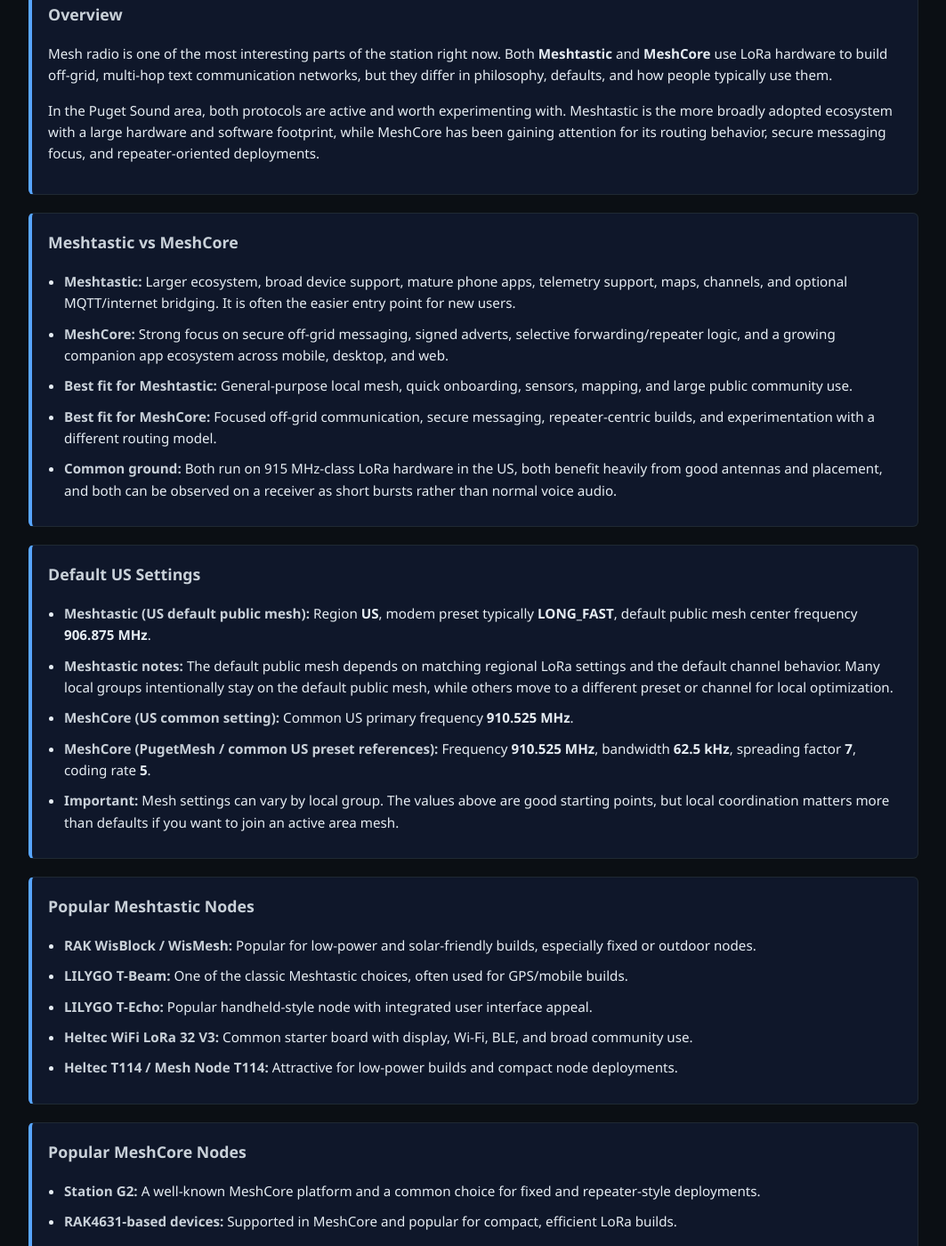
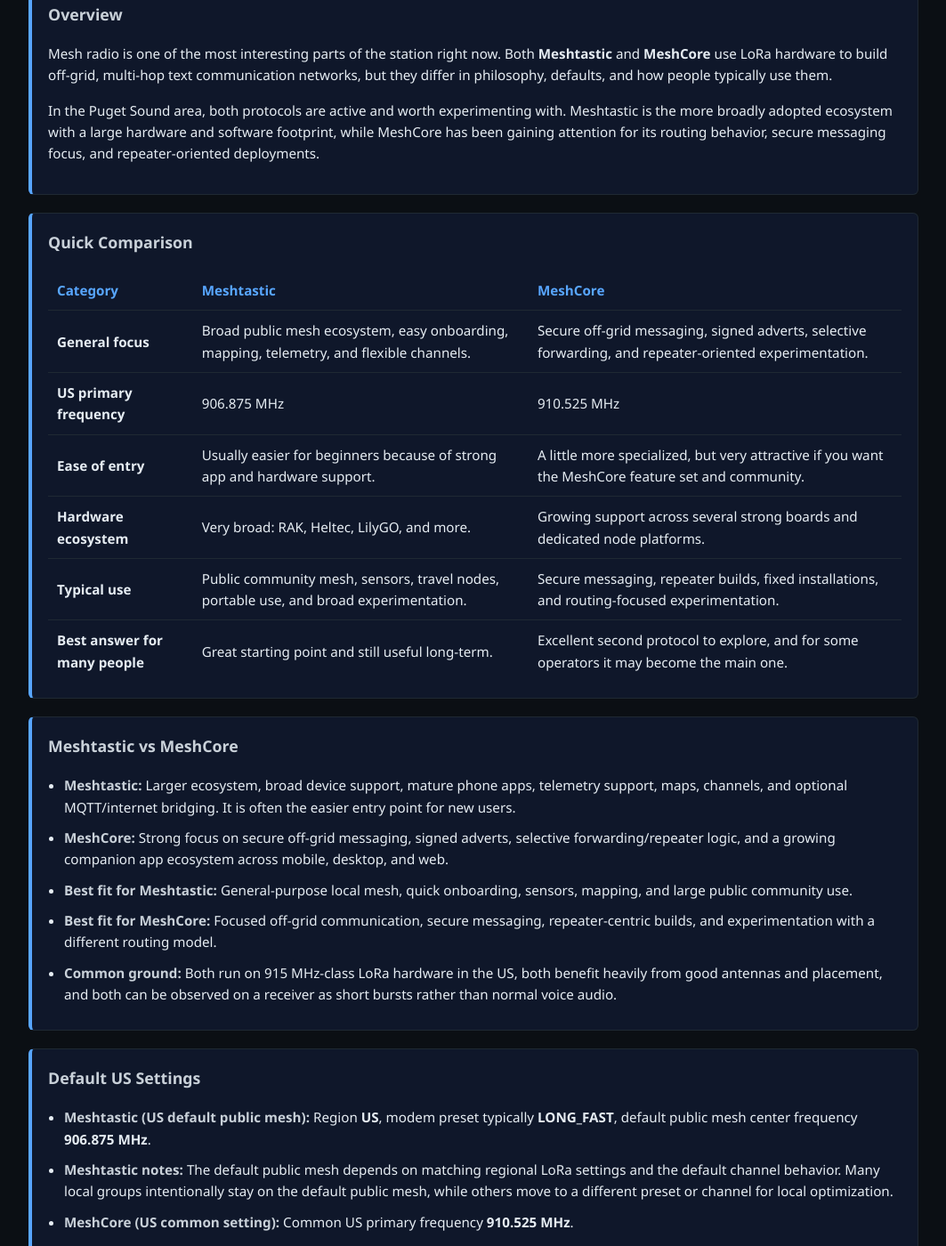
Before and after one commit to Lymitliss/Lymitliss.github.io, a Jekyll site: the page built from mesh-radio.md, in a window 1280 px wide and 1400 px high, scrolled down 434 px. Shown: the whole window at 89% size, without its empty margins (108-1171 px from the left). Built offline with Jekyll 4.4.1, drawn with Linux system fonts in a browser that asks for light colours; some of the changed text lies outside the part shown.

Commit message:
Update mesh-radio.md

```diff
--- a/mesh-radio.md
+++ b/mesh-radio.md
@@ -20,6 +20,53 @@ permalink: /mesh-radio/
     MeshCore has been gaining attention for its routing behavior, secure messaging focus, and
     repeater-oriented deployments.
   </p>
+</div>
+
+<div class="station-card">
+  <h3>Quick Comparison</h3>
+  <div style="overflow-x: auto;">
+    <table style="width: 100%; border-collapse: collapse; font-size: 0.95rem;">
+      <thead>
+        <tr>
+          <th style="text-align: left; padding: 10px; border-bottom: 1px solid #1f2933; color: #58a6ff;">Category</th>
+          <th style="text-align: left; padding: 10px; border-bottom: 1px solid #1f2933; color: #58a6ff;">Meshtastic</th>
+          <th style="text-align: left; padding: 10px; border-bottom: 1px solid #1f2933; color: #58a6ff;">MeshCore</th>
+        </tr>
+      </thead>
+      <tbody>
+        <tr>
+          <td style="padding: 10px; border-bottom: 1px solid #1f2933;"><strong>General focus</strong></td>
+          <td style="padding: 10px; border-bottom: 1px solid #1f2933;">Broad public mesh ecosystem, easy onboarding, mapping, telemetry, and flexible channels.</td>
+          <td style="padding: 10px; border-bottom: 1px solid #1f2933;">Secure off-grid messaging, signed adverts, selective forwarding, and repeater-oriented experimentation.</td>
+        </tr>
+        <tr>
+          <td style="padding: 10px; border-bottom: 1px solid #1f2933;"><strong>US primary frequency</strong></td>
+          <td style="padding: 10px; border-bottom: 1px solid #1f2933;">906.875 MHz</td>
+          <td style="padding: 10px; border-bottom: 1px solid #1f2933;">910.525 MHz</td>
+        </tr>
+        <tr>
+          <td style="padding: 10px; border-bottom: 1px solid #1f2933;"><strong>Ease of entry</strong></td>
+          <td style="padding: 10px; border-bottom: 1px solid #1f2933;">Usually easier for beginners because of strong app and hardware support.</td>
+          <td style="padding: 10px; border-bottom: 1px solid #1f2933;">A little more specialized, but very attractive if you want the MeshCore feature set and community.</td>
+        </tr>
+        <tr>
+          <td style="padding: 10px; border-bottom: 1px solid #1f2933;"><strong>Hardware ecosystem</strong></td>
+          <td style="padding: 10px; border-bottom: 1px solid #1f2933;">Very broad: RAK, Heltec, LilyGO, and more.</td>
+          <td style="padding: 10px; border-bottom: 1px solid #1f2933;">Growing support across several strong boards and dedicated node platforms.</td>
+        </tr>
+        <tr>
+          <td style="padding: 10px; border-bottom: 1px solid #1f2933;"><strong>Typical use</strong></td>
+          <td style="padding: 10px; border-bottom: 1px solid #1f2933;">Public community mesh, sensors, travel nodes, portable use, and broad experimentation.</td>
+          <td style="padding: 10px; border-bottom: 1px solid #1f2933;">Secure messaging, repeater builds, fixed installations, and routing-focused experimentation.</td>
+        </tr>
+        <tr>
+          <td style="padding: 10px;"><strong>Best answer for many people</strong></td>
+          <td style="padding: 10px;">Great starting point and still useful long-term.</td>
+          <td style="padding: 10px;">Excellent second protocol to explore, and for some operators it may become the main one.</td>
+        </tr>
+      </tbody>
+    </table>
+  </div>
 </div>
 
 <div class="station-card">
@@ -71,7 +118,7 @@ permalink: /mesh-radio/
       Common US primary frequency <strong>910.525 MHz</strong>.
     </li>
     <li>
-      <span class="station-label">MeshCore (PugetMesh / common US preset references):</span>
+      <span class="station-label">MeshCore (common US preset references):</span>
       Frequency <strong>910.525 MHz</strong>, bandwidth <strong>62.5 kHz</strong>, spreading factor <strong>7</strong>,
       coding rate <strong>5</strong>.
     </li>
@@ -187,6 +234,17 @@ permalink: /mesh-radio/
 </div>
 
 <div class="station-card">
+  <h3>Favorite MeshCore Hashtag Channels</h3>
+  <ul class="station-list">
+    <li><span class="station-label">#bot:</span> Handy for bot and automation experiments.</li>
+    <li><span class="station-label">#gmrs:</span> A natural crossover topic for local radio operators.</li>
+    <li><span class="station-label">#hamradio:</span> Good for broader amateur-radio mesh conversation.</li>
+    <li><span class="station-label">#northend:</span> Useful for north-end local context and regional coordination.</li>
+    <li><span class="station-label">#seattle:</span> Useful for city and metro-area discussion.</li>
+  </ul>
+</div>
+
+<div class="station-card">
   <h3>Choosing Between Them</h3>
   <ul class="station-list">
     <li>
```
